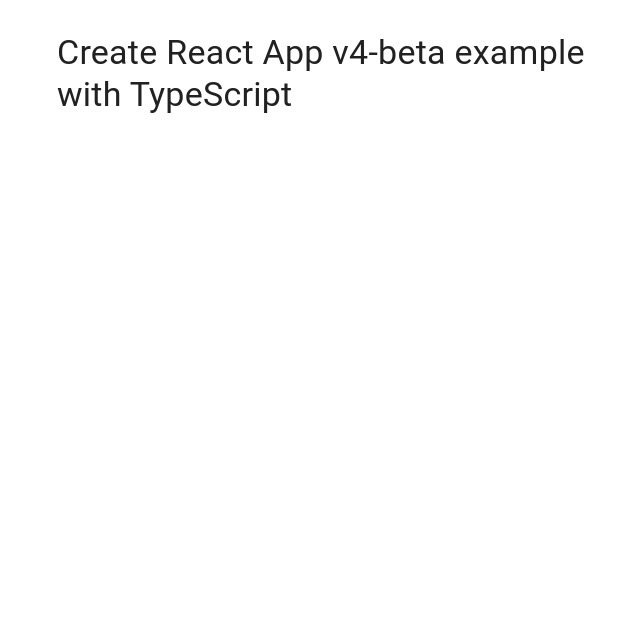
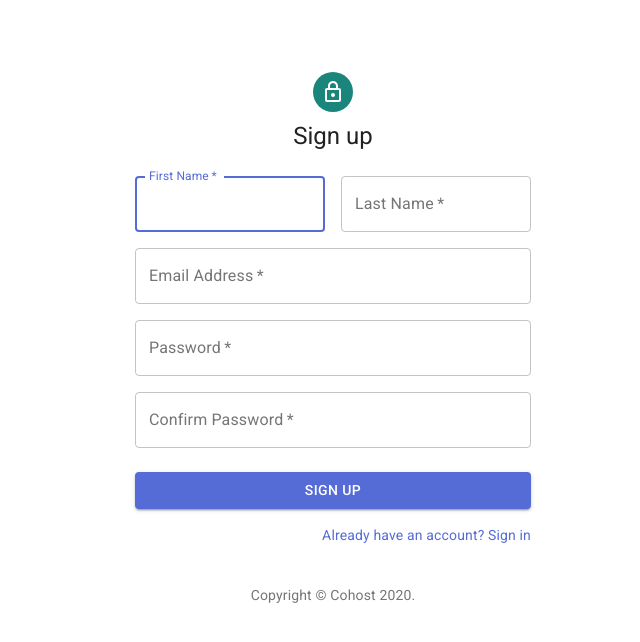
Before and after one commit to maxkrieg/cohost-ui, a React (Create React App) app: page /signup in a window 1280 px wide. Shown: the top 642 px of the page, without its empty margins (307-947 px from the left). Built offline with nearby package versions, Linux system fonts and the light colour scheme.

Commit message:
create signup page, wire up api

```diff
--- a/package.json
+++ b/package.json
@@ -4,6 +4,7 @@
   "private": true,
   "dependencies": {
     "@material-ui/core": "^4.11.1",
+    "@material-ui/icons": "^4.9.1",
     "@testing-library/jest-dom": "^5.11.6",
     "@testing-library/react": "^11.2.2",
     "@testing-library/user-event": "^12.2.2",
@@ -11,8 +12,10 @@
     "@types/node": "^12.19.6",
     "@types/react": "^16.14.2",
     "@types/react-dom": "^16.9.10",
+    "axios": "^0.21.0",
     "react": "^17.0.1",
     "react-dom": "^17.0.1",
+    "react-router-dom": "^5.2.0",
     "react-scripts": "4.0.1",
     "web-vitals": "^0.2.4"
   },
@@ -42,6 +45,7 @@
     ]
   },
   "devDependencies": {
+    "@types/react-router-dom": "^5.1.6",
     "typescript": "^4.1.2"
   }
 }
--- a/public/index.html
+++ b/public/index.html
@@ -5,10 +5,7 @@
     <link rel="icon" href="%PUBLIC_URL%/favicon.ico" />
     <meta name="viewport" content="width=device-width, initial-scale=1" />
     <meta name="theme-color" content="#000000" />
-    <meta
-      name="description"
-      content="Web site created using create-react-app"
-    />
+    <meta name="description" content="Web site created using create-react-app" />
     <link rel="apple-touch-icon" href="%PUBLIC_URL%/logo192.png" />
     <!--
       manifest.json provides metadata used when your web app is installed on a
@@ -24,6 +21,12 @@
       work correctly both with client-side routing and a non-root public URL.
       Learn how to configure a non-root public URL by running `npm run build`.
     -->
+    <link
+      rel="stylesheet"
+      href="https://fonts.googleapis.com/css?family=Roboto:300,400,500,700&display=swap"
+    />
+    <link rel="stylesheet" href="https://fonts.googleapis.com/icon?family=Material+Icons" />
+
     <title>React App</title>
   </head>
   <body>
--- a/src/App.tsx
+++ b/src/App.tsx
@@ -1,16 +1,15 @@
 import React from 'react'
-import Container from '@material-ui/core/Container'
-import Typography from '@material-ui/core/Typography'
-import Box from '@material-ui/core/Box'
+import { BrowserRouter, Route, Switch } from 'react-router-dom'
+import HomePage from './HomePage'
+import SignUpPage from './SignUpPage'
 
-export default function App() {
-  return (
-    <Container maxWidth="sm">
-      <Box my={4}>
-        <Typography variant="h4" component="h1" gutterBottom>
-          Create React App v4-beta example with TypeScript
-        </Typography>
-      </Box>
-    </Container>
-  )
-}
+const App: React.FC = () => (
+  <BrowserRouter>
+    <Switch>
+      <Route path="/" exact component={HomePage} />
+      <Route path="/signup" component={SignUpPage} />
+    </Switch>
+  </BrowserRouter>
+)
+
+export default App
--- /dev/null
+++ b/src/HomePage.tsx
@@ -0,0 +1,7 @@
+import React from 'react'
+
+const HomePage: React.FC = () => {
+  return <div>Home Page</div>
+}
+
+export default HomePage
--- /dev/null
+++ b/src/SignUpPage.tsx
@@ -0,0 +1,206 @@
+import React, { useState, ChangeEvent } from 'react'
+import Avatar from '@material-ui/core/Avatar'
+import Button from '@material-ui/core/Button'
+import TextField from '@material-ui/core/TextField'
+import Link from '@material-ui/core/Link'
+import Grid from '@material-ui/core/Grid'
+import Box from '@material-ui/core/Box'
+import LockOutlinedIcon from '@material-ui/icons/LockOutlined'
+import Typography from '@material-ui/core/Typography'
+import { makeStyles } from '@material-ui/core/styles'
+import Container from '@material-ui/core/Container'
+import { post } from './api'
+
+const isValidEmailAddress = (email: string) => {
+  var re = /[A-Z0-9._%+-]+@[A-Z0-9.-]+\.[A-Z]{2,}/
+  return re.test(String(email).toLowerCase())
+}
+
+const Copyright: React.FC = () => {
+  return (
+    <Typography variant="body2" color="textSecondary" align="center">
+      {'Copyright © '}
+      <Link color="inherit" href="/">
+        Cohost
+      </Link>{' '}
+      {new Date().getFullYear()}
+      {'.'}
+    </Typography>
+  )
+}
+
+const useStyles = makeStyles((theme) => ({
+  paper: {
+    marginTop: theme.spacing(8),
+    display: 'flex',
+    flexDirection: 'column',
+    alignItems: 'center',
+  },
+  avatar: {
+    margin: theme.spacing(1),
+    backgroundColor: theme.palette.secondary.main,
+  },
+  form: {
+    width: '100%', // Fix IE 11 issue.
+    marginTop: theme.spacing(3),
+  },
+  submit: {
+    margin: theme.spacing(3, 0, 2),
+  },
+}))
+
+interface FormData {
+  firstName: string
+  lastName: string
+  email: string
+  password: string
+  passwordConfirm?: string
+}
+
+const SignUpPage: React.FC = () => {
+  const classes = useStyles()
+  const [formData, setFormData] = useState<FormData>({
+    firstName: '',
+    lastName: '',
+    email: '',
+    password: '',
+    passwordConfirm: '',
+  })
+
+  const handleChange = (e: ChangeEvent<HTMLInputElement>) => {
+    setFormData({
+      ...formData,
+      [e.target.name]: e.target.value,
+    })
+  }
+
+  const handleSubmit = async () => {
+    const allHaveValues = Object.values(formData).every((value: string) => value.length > 0)
+    if (!allHaveValues) {
+      return alert('missing required fields')
+    }
+
+    if (isValidEmailAddress(formData.email)) {
+      return alert('invalid email')
+    }
+
+    if (formData.password !== formData.passwordConfirm) {
+      return alert('passwords must match')
+    }
+
+    const payload = { ...formData }
+    delete payload.passwordConfirm
+
+    try {
+      await post('/signup', payload)
+    } catch (e) {
+      console.log('ERROR!')
+    }
+  }
+
+  return (
+    <Container component="main" maxWidth="xs">
+      <div className={classes.paper}>
+        <Avatar className={classes.avatar}>
+          <LockOutlinedIcon />
+        </Avatar>
+        <Typography component="h1" variant="h5">
+          Sign up
+        </Typography>
+        <form className={classes.form} noValidate>
+          <Grid container spacing={2}>
+            <Grid item xs={12} sm={6}>
+              <TextField
+                autoComplete="fname"
+                name="firstName"
+                variant="outlined"
+                required
+                fullWidth
+                id="firstName"
+                label="First Name"
+                autoFocus
+                value={formData.firstName}
+                onChange={handleChange}
+              />
+            </Grid>
+            <Grid item xs={12} sm={6}>
+              <TextField
+                variant="outlined"
+                required
+                fullWidth
+                id="lastName"
+                label="Last Name"
+                name="lastName"
+                autoComplete="lname"
+                value={formData.lastName}
+                onChange={handleChange}
+              />
+            </Grid>
+            <Grid item xs={12}>
+              <TextField
+                variant="outlined"
+                required
+                fullWidth
+                id="email"
+                label="Email Address"
+                name="email"
+                autoComplete="email"
+                value={formData.email}
+                onChange={handleChange}
+              />
+            </Grid>
+            <Grid item xs={12}>
+              <TextField
+                variant="outlined"
+                required
+                fullWidth
+                name="password"
+                label="Password"
+                type="password"
+                id="password"
+                autoComplete="current-password"
+                value={formData.password}
+                onChange={handleChange}
+              />
+            </Grid>
+            <Grid item xs={12}>
+              <TextField
+                variant="outlined"
+                required
+                fullWidth
+                name="passwordConfirm"
+                label="Confirm Password"
+                type="password"
+                id="passwordConfirm"
+                autoComplete="current-password"
+                value={formData.passwordConfirm}
+                onChange={handleChange}
+              />
+            </Grid>
+          </Grid>
+          <Button
+            fullWidth
+            variant="contained"
+            color="primary"
+            className={classes.submit}
+            onClick={handleSubmit}
+          >
+            Sign Up
+          </Button>
+          <Grid container justify="flex-end">
+            <Grid item>
+              <Link href="#" variant="body2">
+                Already have an account? Sign in
+              </Link>
+            </Grid>
+          </Grid>
+        </form>
+      </div>
+      <Box mt={5}>
+        <Copyright />
+      </Box>
+    </Container>
+  )
+}
+
+export default SignUpPage
--- /dev/null
+++ b/src/api.ts
@@ -0,0 +1,46 @@
+import axios, { AxiosRequestConfig, AxiosResponse, Method } from 'axios'
+
+interface RequestParams {
+  url: string
+  method: Method
+  data?: any
+}
+
+const request = async ({ url, method, data }: RequestParams) => {
+  const config: AxiosRequestConfig = {
+    baseURL: 'http://localhost:5000/api',
+    url,
+    method,
+    data,
+    headers: {},
+  }
+  const token = localStorage.getItem('token')
+  if (token) {
+    config.headers = {
+      ...config.headers,
+      Authorization: `Bearer ${token}`,
+    }
+  }
+
+  let response: AxiosResponse
+  try {
+    response = await axios(config)
+  } catch (e) {
+    console.error(
+      `API Error on '${config.method?.toUpperCase()}' to '${config.url}': ${
+        e.response.data.message
+      }. Errors: ${JSON.stringify(e.response.data.errors)}`,
+    )
+    throw e
+  }
+
+  return response
+}
+
+export const get = async (url: string) => {
+  return request({ url, method: 'get' })
+}
+
+export const post = async (url: string, data: any) => {
+  return request({ url, method: 'post', data })
+}
```
Also changed, not shown: 2 other files (tests, documents, lock files or other folders).
